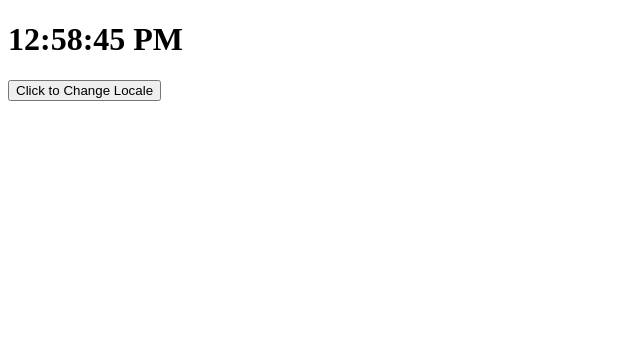
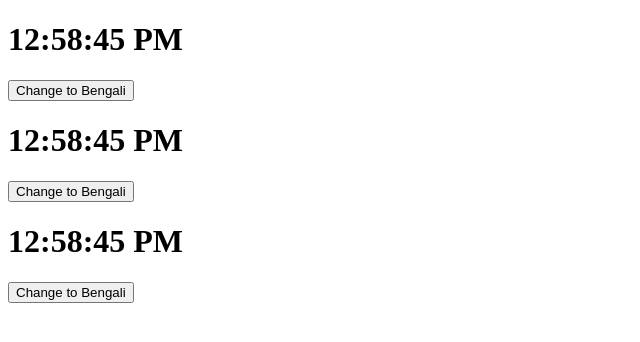
Before and after one commit to meheraj-hossain/react-learning, a React (Vite) app: page / in a window 1280 px wide. Shown: the top 342 px of the page, without its empty margins (0-640 px from the left). Built offline with nearby package versions, Linux system fonts and the light colour scheme.

Commit message:
React Conditional Rendering, List and Keys

```diff
--- a/src/App.jsx
+++ b/src/App.jsx
@@ -1,9 +1,10 @@
-import Clock from './components/Clock';
+import ClockList from './components/ClockList';
 
 function App() {
+    const quantities = [1,2,3]
     return (
         <div>
-            <Clock/>
+            <ClockList quantities={quantities}/>
         </div>
     );
 }
--- a/src/components/Button.jsx
+++ b/src/components/Button.jsx
@@ -14,7 +14,7 @@ class Button extends React.Component {
         const {changeFunction, locale} = this.props
         return (
             <button type="submit" onClick={() => changeFunction(locale)}>
-                Click to Change Locale
+                { locale === "bn-BD" ? "Change to Bengali" : "ইংরেজিতে পরিবর্তন করুন "}
             </button>
         )
     }
--- a/src/components/Clock.jsx
+++ b/src/components/Clock.jsx
@@ -26,6 +26,12 @@ class Clock extends React.Component {
 
     render() {
         const {date, locale} = this.state;
+        let button;
+        if (locale === "bn-BD") {
+            button =<Button locale="en-US" changeFunction={this.change}/>
+        } else {
+            button = <Button locale="bn-BD" changeFunction={this.change}/>
+        }
 
         return (
             <>
@@ -34,7 +40,7 @@ class Clock extends React.Component {
                         {date.toLocaleTimeString(locale)}
                     </span>
                 </h1>
-                <Button locale="bn-BD" changeFunction={this.change}/>
+                {button}
             </>
         )
     }
--- /dev/null
+++ b/src/components/ClockList.jsx
@@ -0,0 +1,17 @@
+import Clock from "./Clock";
+import PropTypes from "prop-types";
+
+export default function ClockList({quantities = []}) {
+    return(
+        <div>
+            {
+                quantities.map(()=> (<Clock key={Math.random()}/>
+                ))
+            }
+        </div>
+    )
+}
+
+ClockList.propTypes = {
+    quantities: PropTypes.array.isRequired
+}
```
